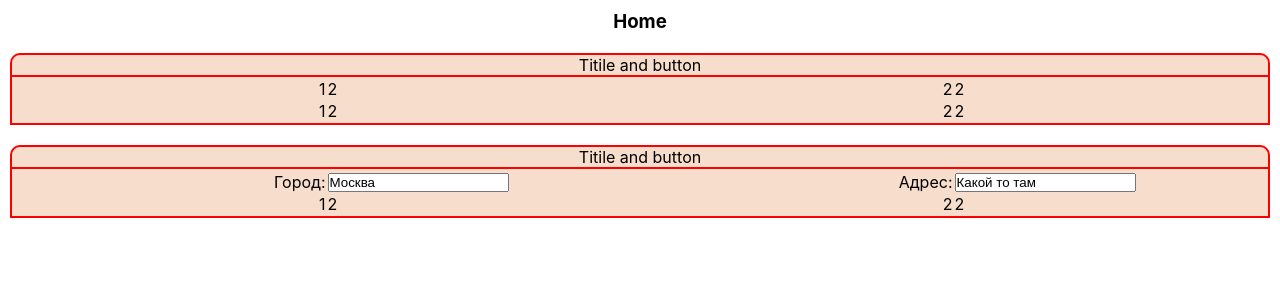
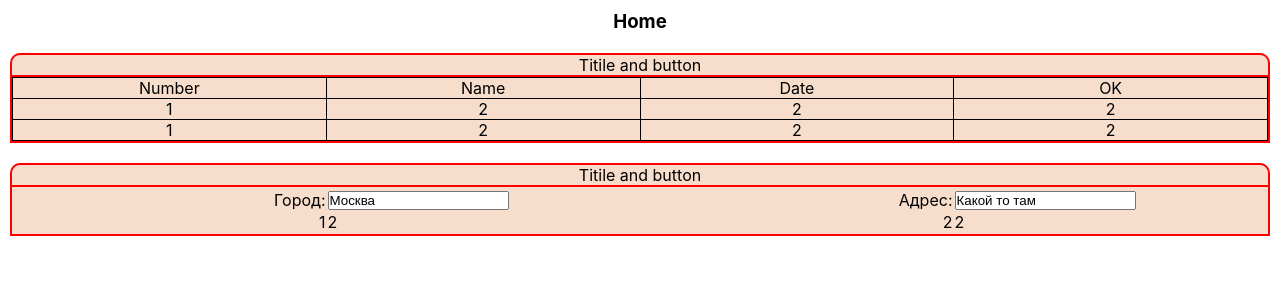
Before and after one commit to Daskendrik/Guided_Tours, a React (Create React App) app in the folder react/tourreact/: page / in a window 1280 px wide. Shown: the top 300 px of the page. Built offline with nearby package versions, Linux system fonts and the light colour scheme; the HTML template or start-up script is replaced by a standard one.

Commit message:
add head table and style

```diff
--- a/react/tourreact/src/Components/ListApplets/ListApplet.jsx
+++ b/react/tourreact/src/Components/ListApplets/ListApplet.jsx
@@ -7,6 +7,12 @@ const ListApplet = () => {
         <div className={styles.list_applet_table}>
           <form>
             <table>
+              <thead>
+                <td>Number</td>
+                <td>Name</td>
+                <td>Date</td>
+                <td>OK</td>
+              </thead>
               <tbody>
                 <tr>
                   <td>1</td>
--- a/react/tourreact/src/Components/ListApplets/ListApplet.module.css
+++ b/react/tourreact/src/Components/ListApplets/ListApplet.module.css
@@ -24,12 +24,9 @@
 .list_applet_table table {
   width: 100%;
   table-layout: fixed;
+  border-collapse: collapse;
 }
 
-.list_applet_table table td:nth-child(odd) {
-  text-align: right;
+.list_applet_table table td {
+  border: 1px solid black;
 }
-
-.list_applet_table table td:nth-child(even) {
-  text-align: left;
-}
```
